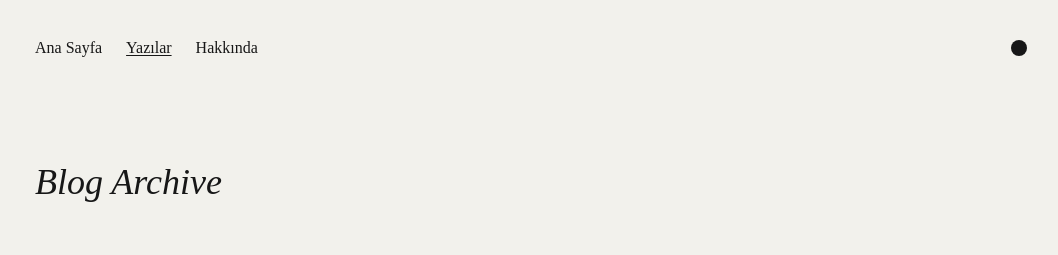
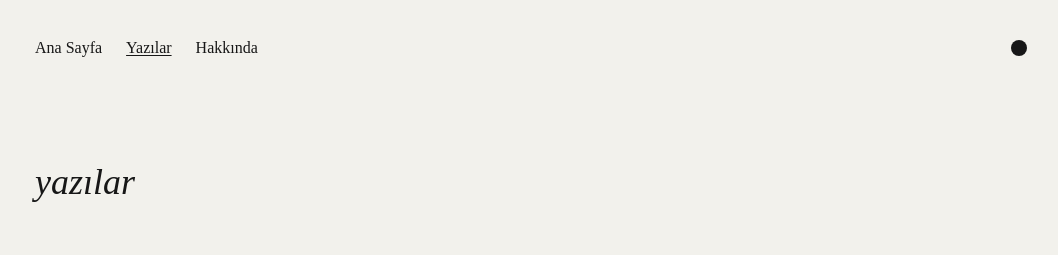
Before and after one commit to leratdeville/leratdeville.github.io, an Astro site: page /blog in a window 1280 px wide. Shown: the top 255 px of the page, without its empty margins (221-1279 px from the left). Built offline with nearby package versions, Linux system fonts and the light colour scheme; Astro itself is replaced by a stand-in of ours; a web font is replaced by a local one.

Commit message:
Update [...page].astro

```diff
--- a/src/pages/blog/[...page].astro
+++ b/src/pages/blog/[...page].astro
@@ -3,7 +3,6 @@ import type { GetStaticPathsOptions, Page } from 'astro';
 import { type CollectionEntry, getCollection } from 'astro:content';
 import Pagination from '../../components/Pagination.astro';
 import PostPreview from '../../components/PostPreview.astro';
-import Subscribe from '../../components/Subscribe.astro';
 import siteConfig from '../../data/site-config';
 import BaseLayout from '../../layouts/BaseLayout.astro';
 import { sortItemsByDateDesc } from '../../utils/data-utils';
@@ -19,11 +18,10 @@ const { page } = Astro.props;
 const blog = page.data;
 ---
 
-<BaseLayout title="Blog" description=" " showHeader={false}>
-    <h1 class="mb-12 font-serif text-2xl leading-tight italic sm:mb-16 sm:text-4xl">Blog Archive</h1>
+<BaseLayout title="yazılar" description=" " showHeader={false}>
+    <h1 class="mb-12 font-serif text-2xl leading-tight italic sm:mb-16 sm:text-4xl">yazılar</h1>
     {blog.map((post) => (
         <PostPreview post={post} class="mb-10 sm:mb-12" />
     ))}
     <Pagination page={page} class="my-16 sm:my-24" />
-    <Subscribe class="my-16 sm:my-24" />
 </BaseLayout>
```
